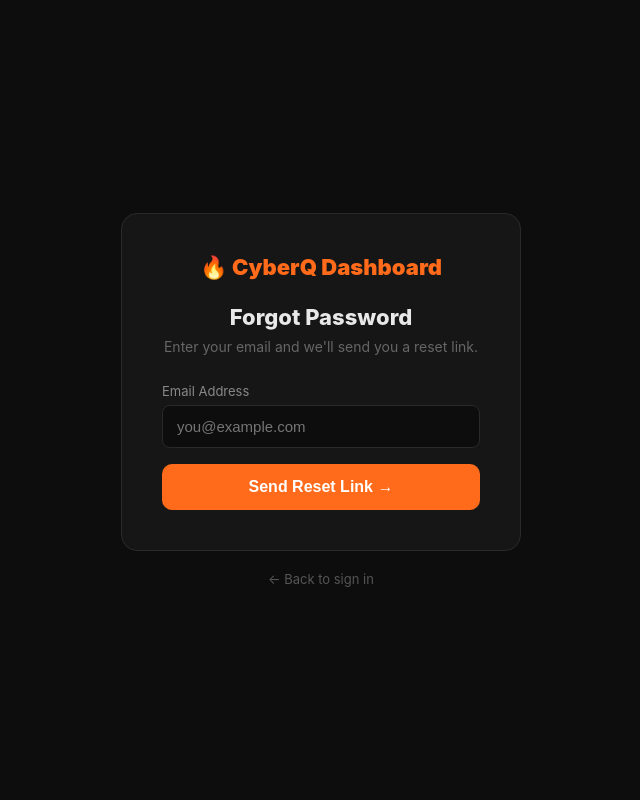
After one commit to davidmyrann-sketch/cyberq-dashboard, a Flask app: page /forgot-password in a window 1280 px wide. The commit adds this page. Shown: the whole page, without its empty margins (319-959 px from the left). Run offline with Flask 3, Linux system fonts and the light colour scheme.

Commit message:
Add forgot/reset password + fix free trial text on login
- /forgot-password sends reset link via Gmail SMTP
- /reset-password/<token> sets new password (1hr expiry)
- reset_tokens table in DB
- Login page: "Start free trial" → "Create account"
- Requires SMTP_USER + SMTP_PASS env vars in Railway

Co-Authored-By: Claude Sonnet 4.6 <noreply@anthropic.com>

```diff
--- a/app.py
+++ b/app.py
@@ -3,7 +3,8 @@
 CyberQ Dashboard — SaaS edition
 Multi-tenant: each user connects their own BBQ Guru CyberQ / FlameBoss device.
 """
-import json, time, threading, ssl, os, uuid, base64, sqlite3, hashlib, secrets
+import json, time, threading, ssl, os, uuid, base64, sqlite3, hashlib, secrets, smtplib
+from email.mime.text import MIMEText
 from flask import Flask, render_template, jsonify, request, session, redirect, url_for, g
 from collections import deque
 from datetime import datetime
@@ -23,6 +24,8 @@ STRIPE_WH_SECRET    = os.environ.get("STRIPE_WEBHOOK_SECRET", "")
 STRIPE_PRICE_MONTH  = os.environ.get("STRIPE_PRICE_MONTHLY", "")
 STRIPE_PRICE_YEAR   = os.environ.get("STRIPE_PRICE_ANNUAL", "")
 APP_URL             = os.environ.get("APP_URL", "https://web-production-77bd1.up.railway.app")
+SMTP_USER           = os.environ.get("SMTP_USER", "")   # Gmail address
+SMTP_PASS           = os.environ.get("SMTP_PASS", "")   # Gmail app password
 API_BASE    = "https://sharemycook.com/api/v1"
 MQTT_HOST   = "s2.sharemycook.com"
 MQTT_PORT   = 8084
@@ -68,6 +71,11 @@ def init_db():
         fb_user       TEXT NOT NULL,
         fb_pass       TEXT NOT NULL,
         created_at    TEXT DEFAULT (datetime('now'))
+    );
+    CREATE TABLE IF NOT EXISTS reset_tokens (
+        token      TEXT PRIMARY KEY,
+        user_id    INTEGER NOT NULL,
+        expires_at TEXT NOT NULL
     );
     """)
     # Migrate existing DB if columns missing
@@ -371,6 +379,64 @@ def setup():
                 return redirect(url_for("dashboard"))
     return render_template("setup.html", error=error)
 
+# ── Password reset ─────────────────────────────────────────────────────────────
+
+def send_reset_email(to_email, reset_url):
+    if not SMTP_USER or not SMTP_PASS:
+        print(f"[reset] SMTP not configured. Reset URL: {reset_url}")
+        return
+    msg = MIMEText(
+        f"Click the link below to reset your CyberQ Dashboard password.\n\n{reset_url}\n\nThis link expires in 1 hour.",
+        "plain"
+    )
+    msg["Subject"] = "Reset your CyberQ Dashboard password"
+    msg["From"]    = SMTP_USER
+    msg["To"]      = to_email
+    with smtplib.SMTP_SSL("smtp.gmail.com", 465) as s:
+        s.login(SMTP_USER, SMTP_PASS)
+        s.sendmail(SMTP_USER, to_email, msg.as_string())
+
+@app.route("/forgot-password", methods=["GET", "POST"])
+def forgot_password():
+    sent = False
+    if request.method == "POST":
+        email = request.form.get("email", "").strip().lower()
+        db    = get_db()
+        user  = db.execute("SELECT * FROM users WHERE email=?", (email,)).fetchone()
+        if user:
+            token      = secrets.token_urlsafe(32)
+            expires_at = datetime.now().strftime("%Y-%m-%d %H:%M:%S")
+            from datetime import timedelta
+            expires_at = (datetime.now() + timedelta(hours=1)).strftime("%Y-%m-%d %H:%M:%S")
+            db.execute("INSERT OR REPLACE INTO reset_tokens (token, user_id, expires_at) VALUES (?,?,?)",
+                       (token, user["id"], expires_at))
+            db.commit()
+            reset_url = APP_URL + f"/reset-password/{token}"
+            try:
+                send_reset_email(email, reset_url)
+            except Exception as e:
+                print(f"Email error: {e}")
+        sent = True  # always show "sent" to avoid email enumeration
+    return render_template("forgot_password.html", sent=sent)
+
+@app.route("/reset-password/<token>", methods=["GET", "POST"])
+def reset_password(token):
+    db  = get_db()
+    row = db.execute("SELECT * FROM reset_tokens WHERE token=?", (token,)).fetchone()
+    if not row or datetime.strptime(row["expires_at"], "%Y-%m-%d %H:%M:%S") < datetime.now():
+        return render_template("reset_password.html", error="This link has expired.", token=None)
+    error = None
+    if request.method == "POST":
+        pw = request.form.get("password", "")
+        if len(pw) < 6:
+            error = "Password must be at least 6 characters."
+        else:
+            db.execute("UPDATE users SET password_hash=? WHERE id=?", (hash_pw(pw), row["user_id"]))
+            db.execute("DELETE FROM reset_tokens WHERE token=?", (token,))
+            db.commit()
+            return redirect(url_for("login"))
+    return render_template("reset_password.html", error=error, token=token)
+
 # ── Payment routes ─────────────────────────────────────────────────────────────
 
 @app.route("/pricing")
--- /dev/null
+++ b/templates/forgot_password.html
@@ -0,0 +1,44 @@
+<!DOCTYPE html>
+<html lang="en">
+<head>
+<meta charset="UTF-8">
+<meta name="viewport" content="width=device-width, initial-scale=1.0">
+<title>Forgot Password — CyberQ Dashboard</title>
+<style>
+* { box-sizing: border-box; margin: 0; padding: 0; }
+body { font-family: -apple-system, BlinkMacSystemFont, 'Segoe UI', sans-serif; background: #0d0d0d; color: #e8e8e8; min-height: 100vh; display: flex; flex-direction: column; align-items: center; justify-content: center; padding: 24px; }
+.card { background: #161616; border: 1px solid #2a2a2a; border-radius: 16px; padding: 40px; width: 100%; max-width: 400px; }
+.logo { text-align: center; font-size: 22px; font-weight: 900; color: #FF6B1A; margin-bottom: 24px; }
+h2 { font-size: 22px; font-weight: 800; margin-bottom: 8px; text-align: center; }
+.sub { text-align: center; font-size: 14px; color: #666; margin-bottom: 28px; }
+label { font-size: 13px; color: #888; display: block; margin-bottom: 6px; }
+input { width: 100%; padding: 12px 14px; background: #0d0d0d; border: 1.5px solid #2a2a2a; border-radius: 8px; color: #e8e8e8; font-size: 15px; outline: none; margin-bottom: 16px; transition: border-color 0.2s; }
+input:focus { border-color: #FF6B1A; }
+.btn { width: 100%; padding: 14px; background: #FF6B1A; color: white; border: none; border-radius: 10px; font-size: 16px; font-weight: 700; cursor: pointer; transition: background 0.2s; }
+.btn:hover { background: #e55a0a; }
+.success { background: #0d2010; border: 1px solid #166534; border-radius: 8px; padding: 14px; font-size: 14px; color: #86efac; text-align: center; line-height: 1.6; }
+.back { display: block; text-align: center; margin-top: 20px; font-size: 13px; color: #555; text-decoration: none; }
+.back:hover { color: #888; }
+</style>
+</head>
+<body>
+<div class="card">
+  <div class="logo">🔥 CyberQ Dashboard</div>
+  <h2>Forgot Password</h2>
+  <p class="sub">Enter your email and we'll send you a reset link.</p>
+
+  {% if sent %}
+  <div class="success">
+    If that email exists in our system, a reset link has been sent.<br>Check your inbox.
+  </div>
+  {% else %}
+  <form method="POST">
+    <label>Email Address</label>
+    <input type="email" name="email" placeholder="you@example.com" required autocomplete="email">
+    <button type="submit" class="btn">Send Reset Link →</button>
+  </form>
+  {% endif %}
+</div>
+<a href="/login" class="back">← Back to sign in</a>
+</body>
+</html>
```
Also changed, not shown: templates/auth.html (+7 -1 lines), templates/reset_password.html (added, +41 -0 lines).
